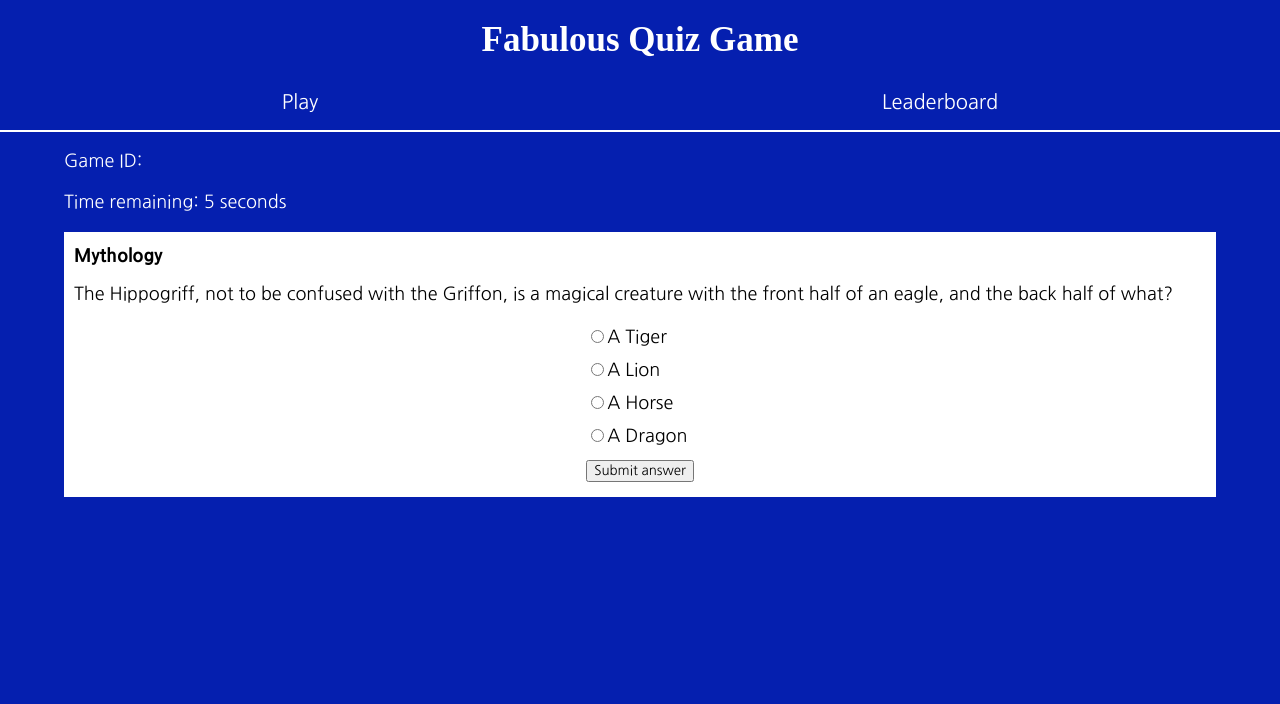
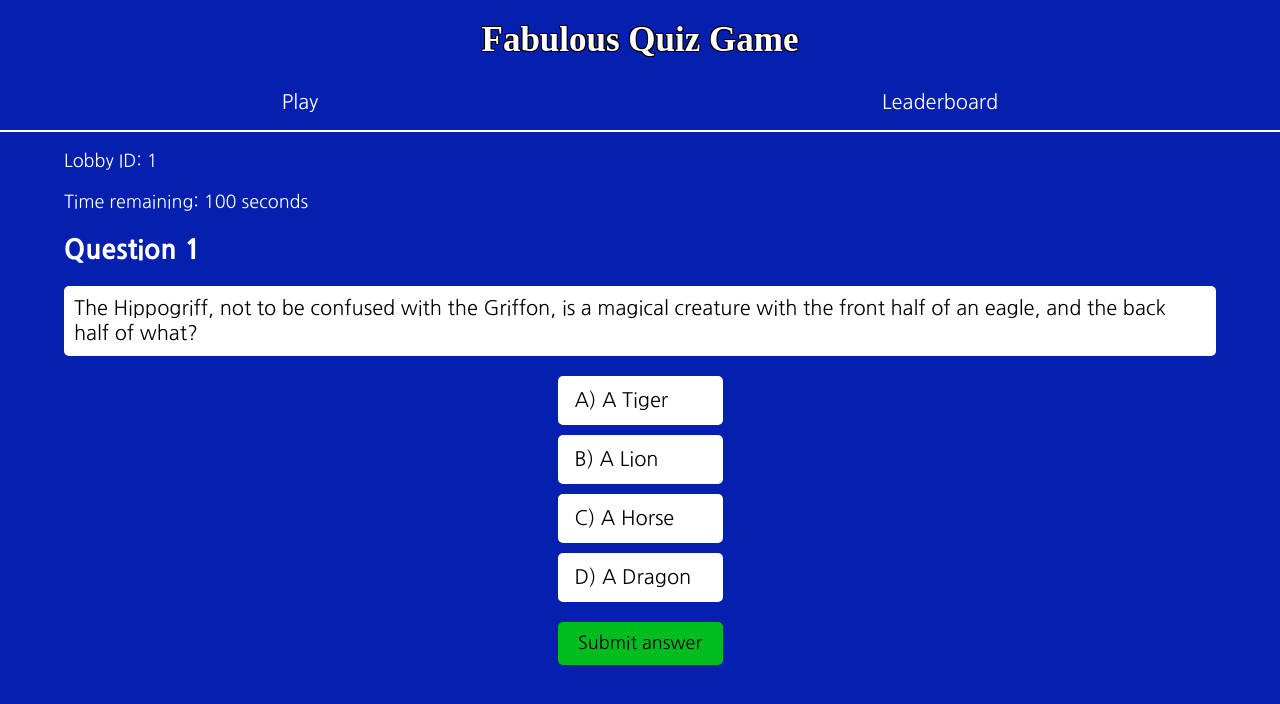
Before and after one commit to kstephano/fabulous-quiz-game-client, a React app: page /game/1 in a window 1280 px wide. Shown: the top 704 px of the page. Built offline with nearby package versions, Linux system fonts and the light colour scheme; a web font is replaced by a local one.

Commit message:
game page styling

```diff
--- a/src/App.css
+++ b/src/App.css
@@ -2,6 +2,11 @@
 
 * {
     font-family: "Nanum Gothic";
+}
+
+*,
+*:before,
+*:after {
     box-sizing: border-box;
 }
 
--- a/src/components/Answer/index.js
+++ b/src/components/Answer/index.js
@@ -2,17 +2,18 @@ import React from "react";
 
 import "./style.css"
 
-const Answer = ({answer, index, correct, handleCorrect}) => {
+const Answer = ({answer, index, correct, letter, handleCorrect}) => {
     return (
-        <div className="answer">
+        <div className="answer-div">
             <input
                 type="radio"
                 name="answer"
                 value={answer}
                 id={"answer" + (index + 1)}
                 onClick={() => handleCorrect(correct)}
+                required
             />
-            <label htmlFor={"answer" + (index + 1)}>{answer}</label>
+            <label htmlFor={"answer" + (index + 1)} className="answer">{letter}) {answer}</label>
         </div>
     )
 }
--- a/src/components/Answer/style.css
+++ b/src/components/Answer/style.css
@@ -1,7 +1,31 @@
-.answer {
+.answer-div {
     margin: 10px auto;
+    background-color: white;
+    border-radius: 5px;
+    border: 2px solid white;
 }
 
-.answer input {
-    font-size: 40px;
+.answer {
+    width: 100%;
+    padding: 10px 15px;
+    display: inline-block;
+    font-size: 20px;
 }
+
+.answer-div input {
+  -webkit-appearance: none;
+  appearance: none;
+  background-color: #fff;
+  margin: 0;
+  width: 0;
+}
+
+.answer-div input:checked + label {
+    background-color:rgb(255, 136, 0);
+    /* border: 2px solid rgb(161, 86, 0); */
+    border-radius: 5px;
+}
+
+/* .answer-div input:focus + label {
+    border: 2px solid rgb(161, 86, 0);
+} */
--- a/src/components/Question/index.js
+++ b/src/components/Question/index.js
@@ -7,6 +7,7 @@ const Question = ({questionData, correctIndex, toggleSubmitted, updateScore}) =>
     const [ isCorrect, setIsCorrect ] = useState(false)
 
     let answersArray = ["", "", "", ""]
+    let lettersArray = ["A", "B", "C", "D"]
     answersArray[correctIndex] = questionData.correct_answer
     for (let i = 1; i < 4; i++) {
         answersArray[(correctIndex + i) % 4] = questionData.incorrect_answers[i - 1]
@@ -18,6 +19,7 @@ const Question = ({questionData, correctIndex, toggleSubmitted, updateScore}) =>
             index={index}
             correct={index === correctIndex}
             handleCorrect={setIsCorrect}
+            letter={lettersArray[index]}
             key={index}
         />
     )
@@ -33,12 +35,14 @@ const Question = ({questionData, correctIndex, toggleSubmitted, updateScore}) =>
 
     return (
         <div className="question-div">
-            <p className="category">{questionData.category}</p>
+            {/* <p className="category">{questionData.category}</p> */}
             <p className="question">{questionData.question}</p>
             <div className="form-container">
                 <form onSubmit={handleSubmit} className="answer-form">
                     {answerOptions}
-                    <input type="submit" value="Submit answer" className="submit-answer-button"/>
+                    <div className="submit-container">
+                        <input type="submit" value="Submit answer" className="submit-answer-button"/>
+                    </div>
                 </form>
             </div>
         </div>
--- a/src/components/Question/style.css
+++ b/src/components/Question/style.css
@@ -1,8 +1,3 @@
-.question-div {
-    background-color: white;
-    padding: 5px 10px;
-}
-
 .category {
     font-weight: 800;
     margin-top: 10px;
@@ -10,6 +5,10 @@
 
 .question {
     margin: 10px auto;
+    padding: 10px;
+    background-color: white;
+    font-size: 20px;
+    border-radius: 5px;
 }
 
 .form-container {
@@ -20,3 +19,22 @@
 .answer-form {
     margin: 0 auto 10px auto;
 }
+
+.submit-container {
+    text-align: center;
+    margin: 20px auto;
+}
+
+.submit-answer-button {
+    padding: 10px 20px;
+    border: none;
+    width: 165px;
+    background-color: rgb(0, 189, 31);
+    font-size: 18px;
+    border-radius: 5px;
+}
+
+.submit-answer-button:active {
+    background-color: rgb(0, 116, 19);
+    color: white;
+}
--- a/src/layout/Header/style.css
+++ b/src/layout/Header/style.css
@@ -8,6 +8,10 @@ h1 {
     text-align: center;
     padding-top: 20px;
     margin: 0 auto 15px auto;
+    text-shadow: -1px 1px 0 #000,
+				  1px 1px 0 #000,
+				 1px -1px 0 #000,
+				-1px -1px 0 #000;
 }
 
 nav {
@@ -23,7 +27,3 @@ nav a {
     color: white;
     text-decoration: none;
 }
-
-nav a.active {
-    font-weight: 800;
-}
--- a/src/pages/Game/index.js
+++ b/src/pages/Game/index.js
@@ -6,7 +6,7 @@ import "./style.css"
 
 const Game = () => {
     const [ question, setQuestion ] = useState()
-    const [ countdown, setCountdown ] = useState(10)
+    const [ countdown, setCountdown ] = useState(100)
     const [ questionNum, setQuestionNum ] = useState(0)
     const [ correctIndex, setCorrectIndex ] = useState()
     const [ playing, setPlaying ] = useState(true)
@@ -42,16 +42,16 @@ const Game = () => {
         ]
     }]
 
-    useEffect(() => {
-        const cycle = () => {
-			setCountdown(countdown - 1)
-            if (countdown === 0) {
-                setQuestionNum(questionNum + 1)
-            }
-		};
-		const int = setInterval(cycle, 1000);
-		return () => clearInterval(int);
-    })
+    // useEffect(() => {
+    //     const cycle = () => {
+	// 		setCountdown(countdown - 1)
+    //         if (countdown === 0) {
+    //             setQuestionNum(questionNum + 1)
+    //         }
+	// 	};
+	// 	const int = setInterval(cycle, 1000);
+	// 	return () => clearInterval(int);
+    // })
 
     useEffect(() => {
         // Disconnect socket when component unmounts
@@ -65,7 +65,7 @@ const Game = () => {
             setPlaying(false)
         }
         setQuestion(questions[questionNum])
-        setCountdown(10)
+        setCountdown(100)
         setIsSubmitted(false)
         setCorrectIndex(Math.floor(Math.random() * 4))
         console.log(score)
@@ -73,10 +73,11 @@ const Game = () => {
 
     return (
         <div id="game-container">
-            <p className="game-id">Game ID: {params.lobbyId}</p>
+            <p className="game-id">Lobby ID: {params.socket}</p>
             { playing &&
                 <>
                     <p className="countdown">Time remaining: {countdown} seconds</p>
+                    <h2>Question {questionNum + 1}</h2>
                     { question && !isSubmitted &&
                         <Question
                             questionData={question}
@@ -86,8 +87,8 @@ const Game = () => {
                         />
                     }
                     { question && isSubmitted &&
-                        <div className="question-div">
-                            <p>Waiting...</p>
+                        <div className="question">
+                            <p className="waiting-p">Waiting...</p>
                         </div>
                     }
                 </>
--- a/src/pages/Game/style.css
+++ b/src/pages/Game/style.css
@@ -11,3 +11,11 @@
 .countdown {
     color: white;
 }
+
+h2 {
+    color: white;
+}
+
+.waiting-p {
+    text-align: center;
+}
--- a/src/pages/Home/index.js
+++ b/src/pages/Home/index.js
@@ -38,7 +38,7 @@ const Home = () => {
 
     return (
         <div id='home-container'>
-            <input type="text" name='name' placeholder="Enter a name" value={nameInput} onChange={handleInput(setNameInput)} required></input>
+            <input type="text" name='name' placeholder="Enter your name" value={nameInput} onChange={handleInput(setNameInput)} required></input>
             {!isJoin && <button onClick={handleJoin} className="join-button">Join a game</button>}
             { isJoin &&
                 <>
--- a/src/pages/Home/style.css
+++ b/src/pages/Home/style.css
@@ -13,12 +13,15 @@
 #home-container input {
     width: 70%;
     padding: 15px;
+    border-radius: 5px;
+    border: none;
 }
 
 #home-container button {
     padding: 10px 20px;
     border: none;
     width: 145px;
+    border-radius: 5px;
 }
 
 .join-button {
--- a/src/pages/Lobby/index.js
+++ b/src/pages/Lobby/index.js
@@ -77,7 +77,7 @@ const Lobby = () => {
 
     return (
         <div className='lobby-container'>
-            <h1>Lobby</h1>
+            <h2>Lobby</h2>
             <div className='players-container'>
                 <p>{players.length}/{}</p>
                 <ul>
```
